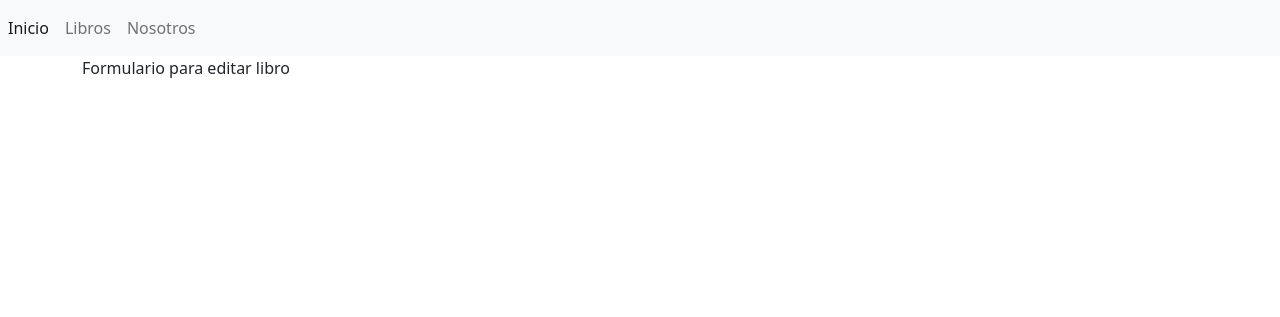
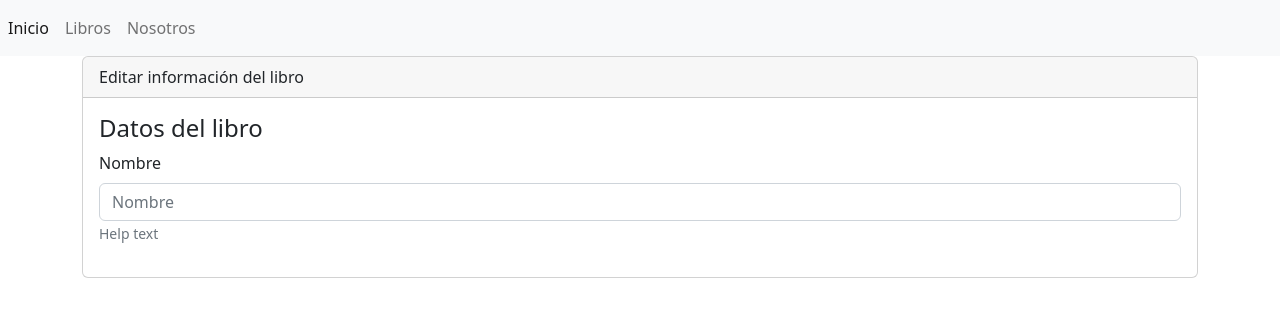
Before and after one commit to comodoro-enzo/crud-django, a Django app: template libreria/templates/libros/editar.html in a window 1280 px wide. Shown: the top 317 px of the page. Run offline with Django 4.2, Linux system fonts and the light colour scheme; the template is opened without the code that fills it, so the values that code supplies are empty.

Commit message:
btns editar y borrar

```diff
--- a/libreria/templates/libros/editar.html
+++ b/libreria/templates/libros/editar.html
@@ -3,5 +3,18 @@
 {% block titulo %} Editar libro {% endblock %}
 
 {% block contenido %}
-    Formulario para editar libro
+
+    <div class="card">
+        <div class="card-header">
+            Editar información del libro
+        </div>
+        <div class="card-body">
+            <h4 class="card-title">Datos del libro</h4>
+
+            {% include 'libros/form.html' %}
+        </div>
+
+    </div>
+
+
 {% endblock %}
--- a/libreria/templates/libros/index.html
+++ b/libreria/templates/libros/index.html
@@ -29,7 +29,10 @@
                         <td>Django con python</td>
                         <td>Imagen.jpg</td>
                         <td>Libro acerca de django</td>
-                        <td>Editar | Borrar</td>
+                        <td>
+                            <a name="" id="" class="btn btn-info" href="{% url 'editar' %}" role="button">Editar</a>
+                            <a name="" id="" class="btn btn-danger" href="#" role="button">Borrar</a>
+                        </td>
                     </tr>
                 </tbody>
             </table>
--- a/libreria/urls.py
+++ b/libreria/urls.py
@@ -6,4 +6,5 @@ urlpatterns = [
     path('nosotros', views.nosotros, name="nosotros"),
     path('libros', views.libros, name="libros"),
     path('libros/crear', views.crear, name="crear"),
+    path('libros/editar', views.editar, name="editar"),
 ]
--- a/libreria/views.py
+++ b/libreria/views.py
@@ -13,3 +13,6 @@ def libros(request):
 
 def crear(request):
     return render(request, 'libros/crear.html')
+
+def editar(request):
+    return render(request, 'libros/editar.html')
```
